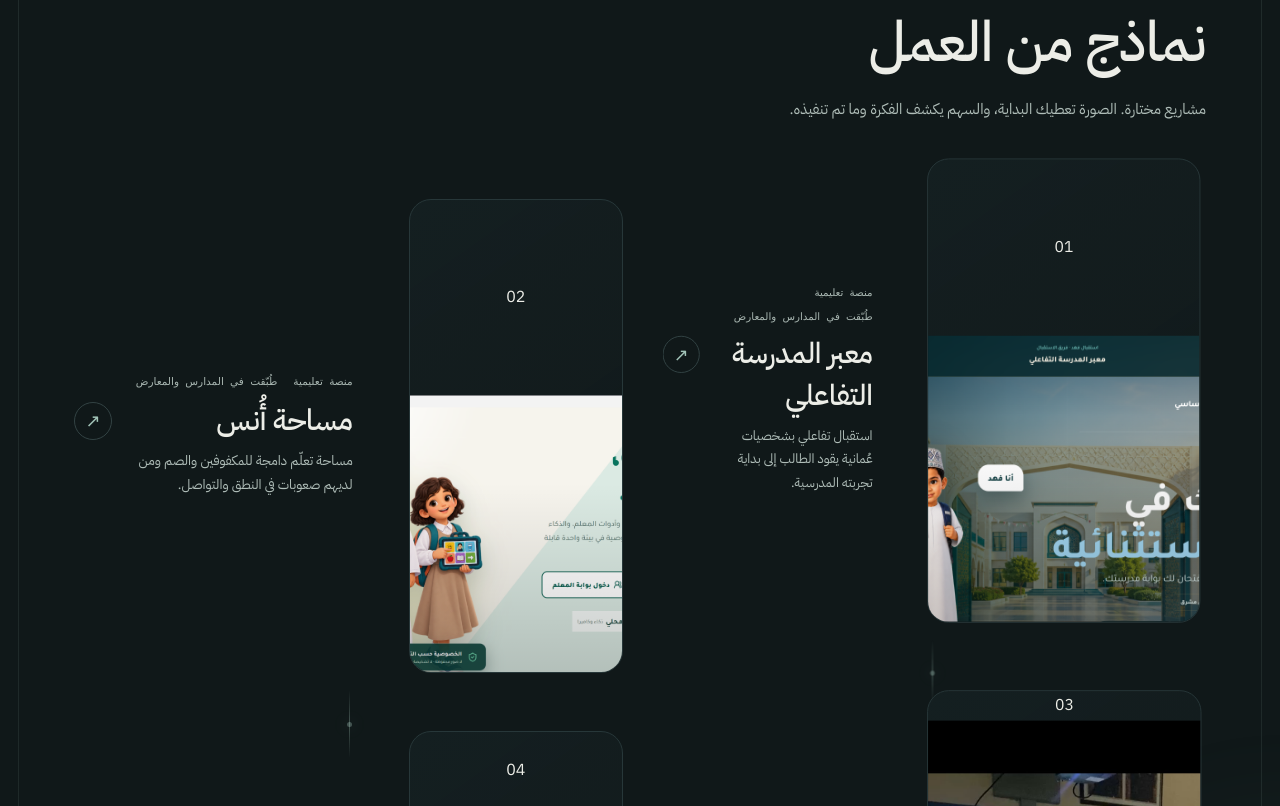
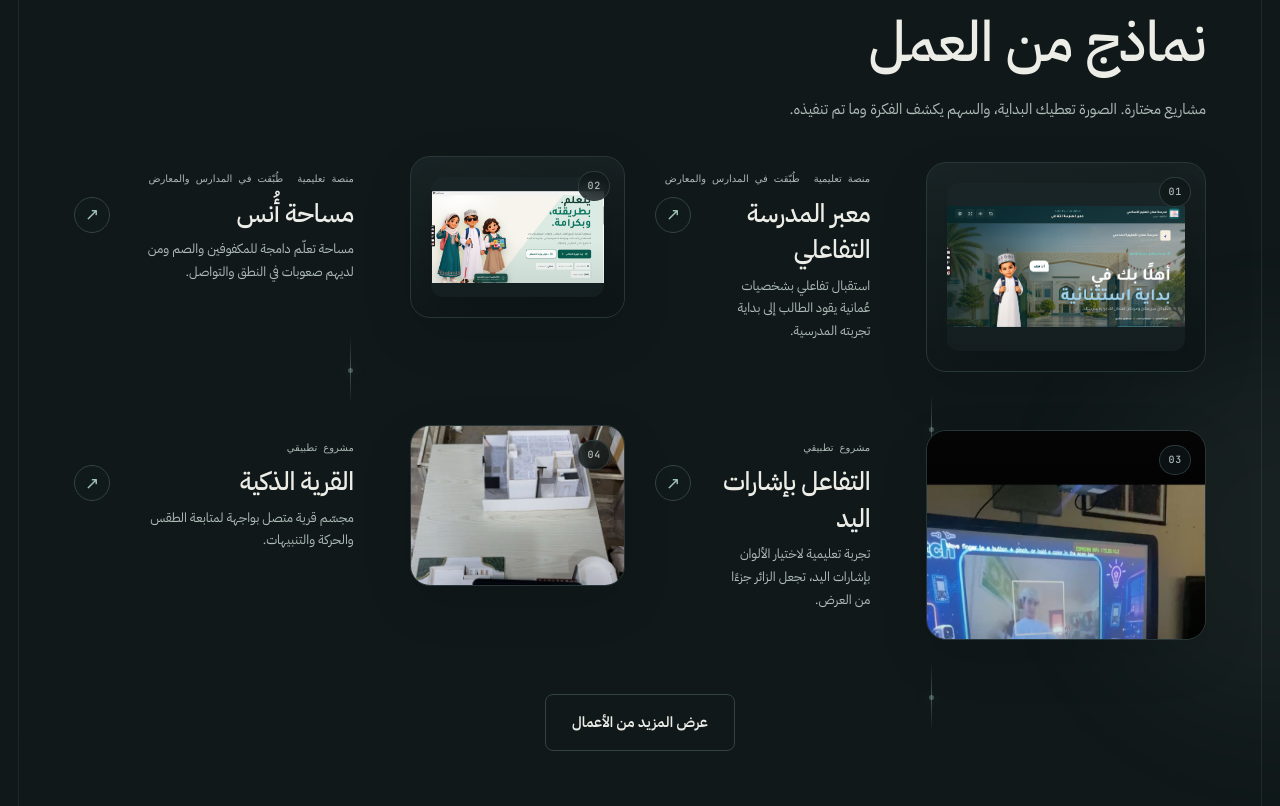
Before and after one commit to Swiitchom/SWITCH-WEBSITE, a website: page public/index.html in a window 1280 px wide. Shown: the part 4576-5382 px from the top of the page. Drawn offline with Linux system fonts and the light colour scheme; no server answers.

Commit message:
Refine selected work into consistent project frames

```diff
--- a/public/assets/flow-2026.css
+++ b/public/assets/flow-2026.css
@@ -98,42 +98,101 @@ html[dir=ltr] #services .package-card.is-chosen .service-discover .package-arrow
 #services .service-process-flow i:nth-of-type(2){animation-delay:-1.4s}
 @keyframes process-pulse{50%{transform:translateX(4px);opacity:1}}
 
-/* Projects: visual editorial cards + one small discovery arrow. */
-#projects .project-section-head{max-width:800px;margin-bottom:34px}
-#projects .project-showcase-grid{display:grid;grid-template-columns:repeat(2,minmax(0,1fr));gap:58px 34px}
+/* Projects: clean visual work grid with consistent media frames. */
+#projects .project-section-head{max-width:760px;margin-bottom:32px}
+#projects .project-showcase-grid{
+ display:grid;grid-template-columns:repeat(2,minmax(0,1fr));
+ gap:46px 30px;align-items:start;
+}
 #projects .project-showcase{
- margin:0;background:transparent!important;border:0!important;border-radius:0!important;padding:0!important;overflow:visible!important;min-height:0!important;
+ margin:0;background:transparent!important;border:0!important;border-radius:0!important;
+ padding:0!important;overflow:visible!important;min-height:0!important;transform:none!important;
 }
-#projects .project-showcase:nth-child(even){transform:translateY(42px)}
 #projects .project-showcase-media{
- min-height:330px;height:min(37vw,480px);display:grid;place-items:center;overflow:hidden;border-radius:22px;border:1px solid var(--line-soft);
- background:linear-gradient(145deg,color-mix(in srgb,var(--surface) 82%,transparent),color-mix(in srgb,var(--bg) 94%,transparent));position:relative;
+ aspect-ratio:4/3;min-height:0;height:auto;display:grid;place-items:center;overflow:hidden;
+ border-radius:20px;border:1px solid var(--line-soft);position:relative;
+ background:linear-gradient(145deg,color-mix(in srgb,var(--surface) 88%,transparent),color-mix(in srgb,var(--bg) 96%,transparent));
+ box-shadow:0 18px 52px rgba(0,0,0,.10);
 }
-#projects .project-showcase-media::after{content:"";position:absolute;inset:0;background:linear-gradient(180deg,transparent 60%,rgba(0,0,0,.18));pointer-events:none}
-#projects .project-showcase-media img{width:100%;height:100%;object-fit:cover;display:block;transition:transform .8s var(--motion-ease)}
-#projects .project-showcase:hover .project-showcase-media img{transform:scale(1.025)}
-#projects .project-showcase-media svg{width:54px;height:54px;color:var(--signal);opacity:.75}
-#projects .project-showcase-body{padding-top:18px}
-#projects .project-showcase-meta{display:flex;flex-wrap:wrap;gap:8px 16px;color:var(--text-dim);font:500 10.5px/1.6 var(--font-mono);margin-bottom:9px}
-#projects .project-showcase-title-row{display:grid;grid-template-columns:minmax(0,1fr) auto;gap:18px;align-items:start}
-#projects .project-showcase h3{font-size:clamp(21px,2.3vw,30px);font-weight:500;line-height:1.45;margin:0 0 7px}
-#projects .project-showcase-title-row p{margin:0;color:var(--text-muted);font-size:13.5px;line-height:1.8}
+#projects .project-showcase-media::after{
+ content:"";position:absolute;inset:0;pointer-events:none;
+ background:linear-gradient(180deg,rgba(255,255,255,.018),transparent 52%,rgba(0,0,0,.12));
+}
+#projects .project-index{
+ position:absolute;top:14px;inset-inline-start:14px;z-index:2;
+ min-width:30px;height:30px;padding-inline:8px;display:grid;place-items:center;
+ border:1px solid color-mix(in srgb,var(--line) 82%,transparent);border-radius:999px;
+ background:color-mix(in srgb,var(--bg) 74%,transparent);backdrop-filter:blur(8px);
+ color:var(--text-muted);font:500 10px/1 var(--font-mono);letter-spacing:.08em;
+}
+#projects .project-showcase-media img{
+ display:block;transition:transform .7s var(--motion-ease),opacity .45s ease;
+}
+#projects .project-visual-photo img{width:100%;height:100%;object-fit:cover;object-position:center}
+#projects .project-visual-ui{padding:20px}
+#projects .project-visual-ui img{
+ width:100%;height:100%;object-fit:contain;border-radius:12px;
+ box-shadow:0 12px 32px rgba(0,0,0,.14);background:var(--surface);
+}
+#projects .project-visual-symbol svg{
+ width:58px;height:58px;color:var(--signal);opacity:.78;
+ filter:drop-shadow(0 0 18px color-mix(in srgb,var(--signal) 16%,transparent));
+}
+#projects .project-showcase:hover .project-visual-photo img{transform:scale(1.018)}
+#projects .project-showcase:hover .project-visual-ui img{transform:translateY(-2px)}
+#projects .project-showcase-body{padding-top:16px}
+#projects .project-showcase-meta{
+ display:flex;flex-wrap:wrap;gap:6px 14px;color:var(--text-dim);
+ font:500 10px/1.65 var(--font-mono);margin-bottom:8px
+}
+#projects .project-showcase-title-row{
+ display:grid;grid-template-columns:minmax(0,1fr) auto;gap:14px;align-items:start
+}
+#projects .project-showcase h3{
+ font-size:clamp(20px,2vw,27px);font-weight:500;line-height:1.42;margin:0 0 6px;letter-spacing:-.015em
+}
+#projects .project-showcase-title-row p{
+ margin:0;color:var(--text-muted);font-size:13px;line-height:1.75;max-width:92%
+}
 #projects .project-reveal{
- width:38px;height:38px;display:grid;place-items:center;border-radius:50%;border:1px solid var(--line);background:transparent;color:var(--signal);
- font-size:18px;cursor:pointer;transition:transform .35s var(--motion-ease),border-color .25s,background .25s;margin-top:3px;
+ width:36px;height:36px;display:grid;place-items:center;border-radius:50%;
+ border:1px solid var(--line);background:color-mix(in srgb,var(--surface) 28%,transparent);
+ color:var(--signal);font-size:17px;cursor:pointer;
+ transition:transform .35s var(--motion-ease),border-color .25s,background .25s;
+ margin-top:1px;flex:0 0 auto;
 }
-#projects .project-showcase:hover .project-reveal{border-color:var(--signal)}
-#projects .project-showcase.is-open .project-reveal{transform:rotate(-45deg);background:color-mix(in srgb,var(--signal) 8%,transparent)}
+#projects .project-showcase:hover .project-reveal{border-color:color-mix(in srgb,var(--signal) 60%,var(--line))}
+#projects .project-showcase.is-open .project-reveal{
+ transform:rotate(-45deg);background:color-mix(in srgb,var(--signal) 8%,transparent);border-color:var(--signal)
+}
 html[dir=ltr] #projects .project-showcase.is-open .project-reveal{transform:rotate(45deg)}
-#projects .project-details{display:grid;grid-template-rows:0fr;opacity:0;transition:grid-template-rows .5s var(--motion-ease),opacity .3s ease}
+#projects .project-details{
+ display:grid;grid-template-rows:0fr;opacity:0;
+ transition:grid-template-rows .48s var(--motion-ease),opacity .28s ease
+}
 #projects .project-details>div{overflow:hidden;min-height:0}
 #projects .project-showcase.is-open .project-details{grid-template-rows:1fr;opacity:1}
-#projects .project-details>div{padding-top:20px}
-#projects .project-detail-label{margin:14px 0 4px!important;color:var(--signal)!important;font:600 10.5px/1.5 var(--font-mono)!important;letter-spacing:.04em}
-#projects .project-details p:not(.project-detail-label){margin:0;color:var(--text-muted);font-size:13px;line-height:1.85}
-#projects .project-tech-line{margin-top:16px!important;padding-top:14px;border-top:1px solid var(--line-soft);color:var(--text-dim)!important;font-family:var(--font-mono);font-size:10.5px!important}
-#projects .project-inline-video{width:100%;margin-top:18px;border-radius:14px;border:1px solid var(--line-soft);background:#000;max-height:360px}
-#projects .projects-more-quiet{display:flex;margin-inline:auto!important;margin-top:72px!important;background:transparent!important}
+#projects .project-details>div{
+ padding-top:18px;margin-top:16px;border-top:1px solid var(--line-soft)
+}
+#projects .project-detail-label{
+ margin:12px 0 4px!important;color:var(--signal)!important;
+ font:600 10px/1.5 var(--font-mono)!important;letter-spacing:.04em
+}
+#projects .project-details p:not(.project-detail-label){
+ margin:0;color:var(--text-muted);font-size:12.8px;line-height:1.8
+}
+#projects .project-tech-line{
+ margin-top:14px!important;padding-top:12px;border-top:1px solid var(--line-soft);
+ color:var(--text-dim)!important;font-family:var(--font-mono);font-size:10px!important
+}
+#projects .project-inline-video{
+ width:100%;aspect-ratio:16/9;object-fit:contain;margin-top:16px;
+ border-radius:12px;border:1px solid var(--line-soft);background:#000;max-height:340px
+}
+#projects .projects-more-quiet{
+ display:flex;margin-inline:auto!important;margin-top:48px!important;background:transparent!important
+}
 
 /* Make section transitions feel connected rather than stacked. */
 #services,#projects,#participation{scroll-margin-top:90px}
@@ -151,10 +210,10 @@ html[dir=ltr] #projects .project-showcase.is-open .project-reveal{transform:rota
  #services .service-scene-reverse .service-scene-media{grid-row:1}
  #services .service-scene-media{width:min(86vw,410px)}
  #services .service-scene-media img{height:100%}
- #projects .project-showcase-grid{grid-template-columns:1fr;gap:50px}
- #projects .project-showcase:nth-child(even){transform:none}
- #projects .project-showcase-media{height:min(72vw,460px);min-height:280px}
- #projects .projects-more-quiet{margin-top:42px!important}
+ #projects .project-showcase-grid{grid-template-columns:1fr;gap:42px}
+ #projects .project-showcase-media{aspect-ratio:4/3;width:100%}
+ #projects .project-visual-ui{padding:16px}
+ #projects .projects-more-quiet{margin-top:38px!important}
 }
 @media(max-width:560px){
  .ambient-flow{opacity:.08}.ambient-orb{opacity:.1}
@@ -165,7 +224,8 @@ html[dir=ltr] #projects .project-showcase.is-open .project-reveal{transform:rota
  #services .service-scene-media{width:min(84vw,360px)}
  #services .service-scene-media img{border-radius:18px;height:100%;min-height:0}
  #services .service-scene-copy h3{font-size:28px}
- #projects .project-showcase-media{height:66vw;min-height:240px;border-radius:17px}
+ #projects .project-showcase-media{aspect-ratio:4/3;border-radius:16px}
+ #projects .project-visual-ui{padding:12px}
  #projects .project-showcase-title-row{gap:12px}
  #projects .project-reveal{width:36px;height:36px}
 }
```
